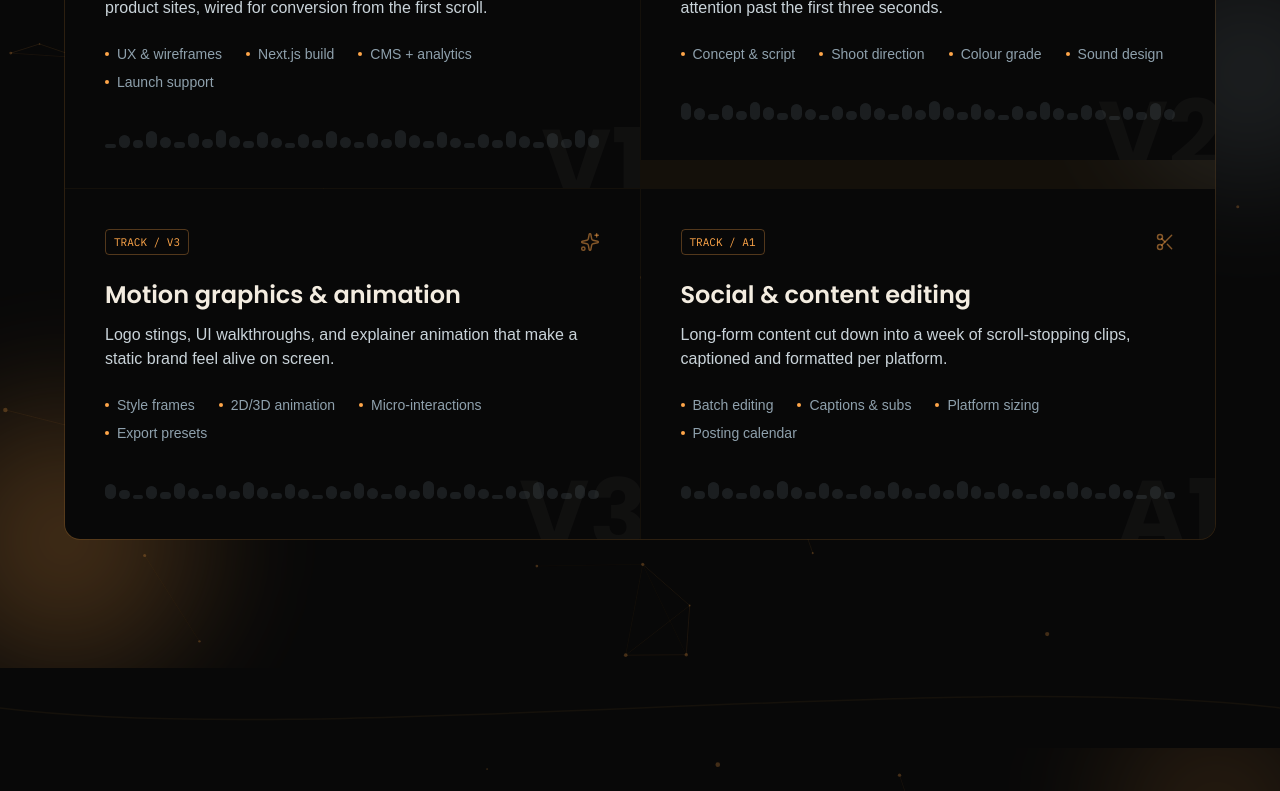
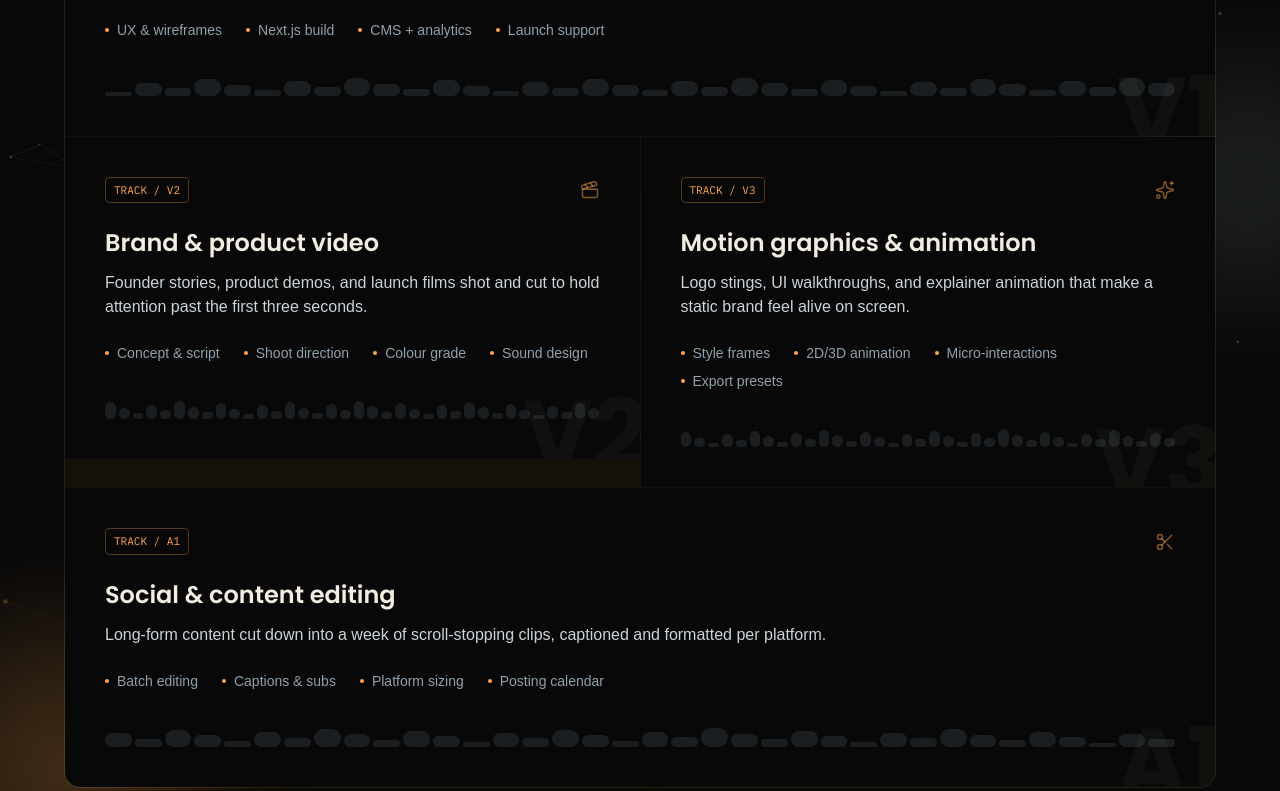
Before and after one commit to JaaniStudio/jaanistudio, a Next.js app: page / in a window 1280 px wide. Shown: the part 1440-2231 px from the top of the page. Built offline with nearby package versions, Linux system fonts and the light colour scheme.

Commit message:
upd: new UI layout for service showcase

```diff
--- a/app/components/Services.tsx
+++ b/app/components/Services.tsx
@@ -1,7 +1,7 @@
 'use client';
 
 import { useRef } from 'react';
-import { motion, useInView } from 'framer-motion';
+import { motion, useInView, useScroll, useTransform } from 'framer-motion';
 import { Code2, Clapperboard, Sparkles, Scissors } from 'lucide-react';
 import TiltCard from './TiltCard';
 import NetworkBackground from './NetworkBackground';
@@ -96,6 +96,13 @@ export default function Services() {
   const gridRef = useRef<HTMLDivElement>(null);
   const gridInView = useInView(gridRef, { once: true, margin: '-60px' });
 
+  const { scrollYProgress } = useScroll({
+    target: sectionRef,
+    offset: ['start end', 'end start'],
+  });
+  const blurY1 = useTransform(scrollYProgress, [0, 1], [-40, 40]);
+  const blurY2 = useTransform(scrollYProgress, [0, 1], [30, -30]);
+
   return (
     <section id="services" className="relative overflow-hidden bg-[#080808] px-6 py-24 md:py-32" ref={sectionRef}>
       <div className="pointer-events-none absolute inset-0">
@@ -104,6 +111,7 @@ export default function Services() {
           style={{
             background: 'radial-gradient(circle, rgba(143,161,173,0.35) 0%, transparent 70%)',
             filter: 'blur(35px)',
+            y: blurY1,
           }}
           animate={{ scale: [1, 1.15, 1], opacity: [0.4, 0.55, 0.4] }}
           transition={{ duration: 11, repeat: Infinity, ease: 'easeInOut' }}
@@ -113,6 +121,7 @@ export default function Services() {
           style={{
             background: 'radial-gradient(circle, rgba(255,166,73,0.45) 0%, transparent 70%)',
             filter: 'blur(40px)',
+            y: blurY2,
           }}
           animate={{ scale: [1, 1.12, 1], opacity: [0.5, 0.65, 0.5] }}
           transition={{ duration: 9, repeat: Infinity, ease: 'easeInOut', delay: 1 }}
@@ -121,6 +130,10 @@ export default function Services() {
 
       {/* animated particle network — premium ambient background */}
       <NetworkBackground className="z-1" />
+
+      <span className="pointer-events-none absolute left-1/2 top-1/2 -translate-x-1/2 -translate-y-1/2 select-none h-font text-[clamp(6rem,15vw,16rem)] font-bold text-[#F3ECE0] opacity-[0.015] leading-none tracking-tighter whitespace-nowrap">
+        JAANI
+      </span>
 
       <div className="relative z-10 mx-auto max-w-6xl">
         <motion.div
@@ -158,6 +171,7 @@ export default function Services() {
                 variants={cardVariants}
                 initial="hidden"
                 animate={gridInView ? 'visible' : 'hidden'}
+                className={i === 0 || i === 3 ? 'md:col-span-2' : ''}
               >
                 <TiltCard tiltDegree={4} glare={true} className="h-full">
                   <div className="group relative overflow-hidden bg-[#080808] p-8 transition-all duration-500 ease-[cubic-bezier(0.22,1,0.36,1)] hover:bg-[#080808] hover:shadow-[0_20px_50px_-20px_rgba(0,0,0,0.5)] md:p-10">
```
